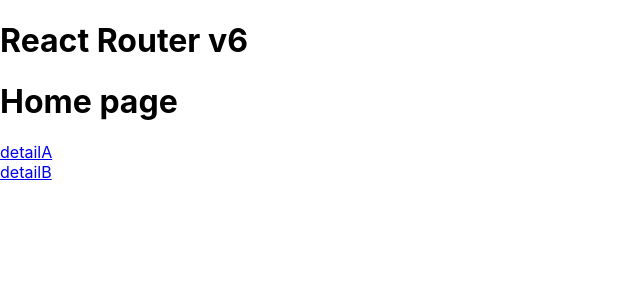
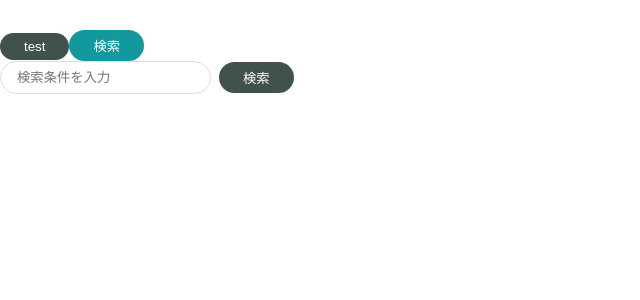
Before and after one commit to koagie/react-study, a React (Create React App) app: page / in a window 1280 px wide. Shown: the top 300 px of the page, without its empty margins (0-640 px from the left). Built offline with nearby package versions, Linux system fonts and the light colour scheme.

Commit message:
add_ボタン作成

```diff
--- a/src/App.js
+++ b/src/App.js
@@ -1,7 +1,25 @@
-import { Router } from "./router/Router"
+import { PrimaryButton } from "./components/atoms/button/PrimaryButton";
+import { SecondaryButton } from "./components/atoms/button/SecondaryButton";
+import { SearchInput } from "./components/molecules/SearchInput";
 import "./style.css";
 
 export default function App() {
+  return (
+  <div className="App">
+  <PrimaryButton>test</PrimaryButton>
+  <SecondaryButton>検索</SecondaryButton>
+  <br />
+  <SearchInput />
+  </div>
+  )
+};
+
+
+
+// import { Router } from "./router/Router"
+// import "./style.css";
+
+// export default function App() {
   // return (
   //   //BrowserRouterの有効化
   //   <BrowserRouter>
@@ -23,13 +41,13 @@
   //     </Routes>
   //   </BrowserRouter>
   // )
-  return (
-    <div>
-    <h1>React Router v6</h1>
-    <Router />
-  </div>
-  )
-};
+//   return (
+//     <div>
+//     <h1>React Router v6</h1>
+//     <Router />
+//   </div>
+//   )
+// };
 
 
 
--- /dev/null
+++ b/src/components/atoms/button/BaseButton.jsx
@@ -0,0 +1,13 @@
+import styled from "styled-components";
+
+export const BaseButton = styled.button`
+  color: #fff;
+  padding: 6px 24px;
+  border: none;
+  border-radius: 9999px;
+  outline: none;
+  &:hover {
+    cursor: pointer;
+    opacity: 0.8;
+  };
+`;
--- /dev/null
+++ b/src/components/atoms/button/PrimaryButton.jsx
@@ -0,0 +1,10 @@
+import styled from "styled-components";
+import { BaseButton } from "./BaseButton";
+export const PrimaryButton =  (props) => {
+  const { children } = props;
+  return <SButton>{children}</SButton>;
+};
+
+const SButton = styled(BaseButton)`
+  background-color: #40514e;
+`
--- /dev/null
+++ b/src/components/atoms/button/SecondaryButton.jsx
@@ -0,0 +1,11 @@
+import styled from "styled-components";
+import { BaseButton } from "./BaseButton";
+
+export const SecondaryButton =  (props) => {
+  const { children } = props;
+  return <SButton>{children}</SButton>;
+};
+
+const SButton = styled(BaseButton)`
+  background-color: #11999e;
+`
--- /dev/null
+++ b/src/components/atoms/input/input.jsx
@@ -0,0 +1,15 @@
+import styled from "@emotion/styled";
+
+export const Input = (props) => {
+  const { placeholder = "" } = props;
+  return (
+    <SInput type="text" placeholder={placeholder} />
+  );
+};
+
+const SInput = styled.input`
+  padding: 8px 16px;
+  border: solid #ddd 1px;
+  border-radius: 9999px;
+  outline: none;
+`;
--- /dev/null
+++ b/src/components/molecules/SearchInput.jsx
@@ -0,0 +1,27 @@
+import styled from "@emotion/styled";
+import { PrimaryButton } from "../atoms/button/PrimaryButton"
+import { Input } from "../atoms/input/input";
+
+export const SearchInput = () => {
+  return (
+    <SContainer>
+      <Input placeholder="検索条件を入力" />
+      <SButtonWrapper>
+        <PrimaryButton>検索</PrimaryButton>
+      </SButtonWrapper>
+    </SContainer>
+  );
+};
+
+
+const SContainer = styled.div`
+  display: flex;
+  align-items: center;
+`
+
+
+const SButtonWrapper = styled.div`
+  padding-left: 8px;
+
+
+`
--- a/src/style.css
+++ b/src/style.css
@@ -1,2 +1,3 @@
 body {
+  margin-top: 30px;
 }
```
